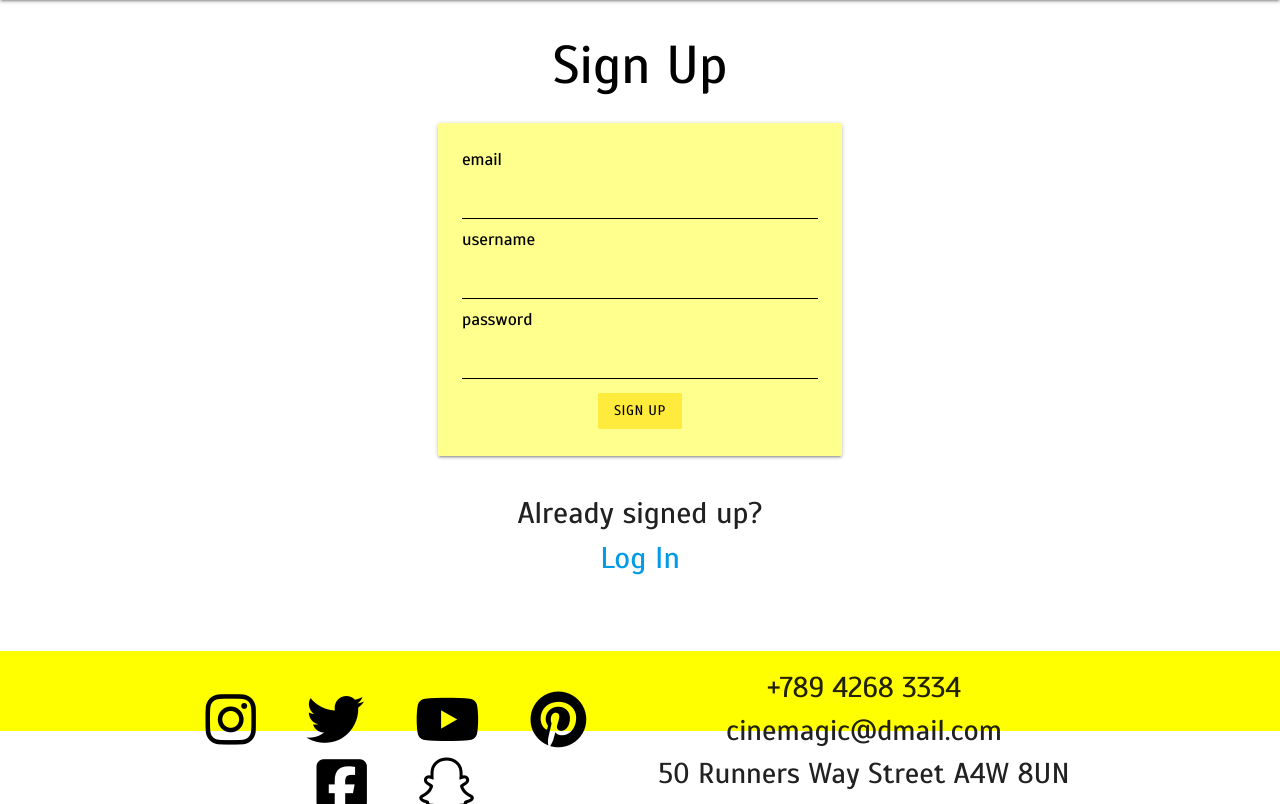
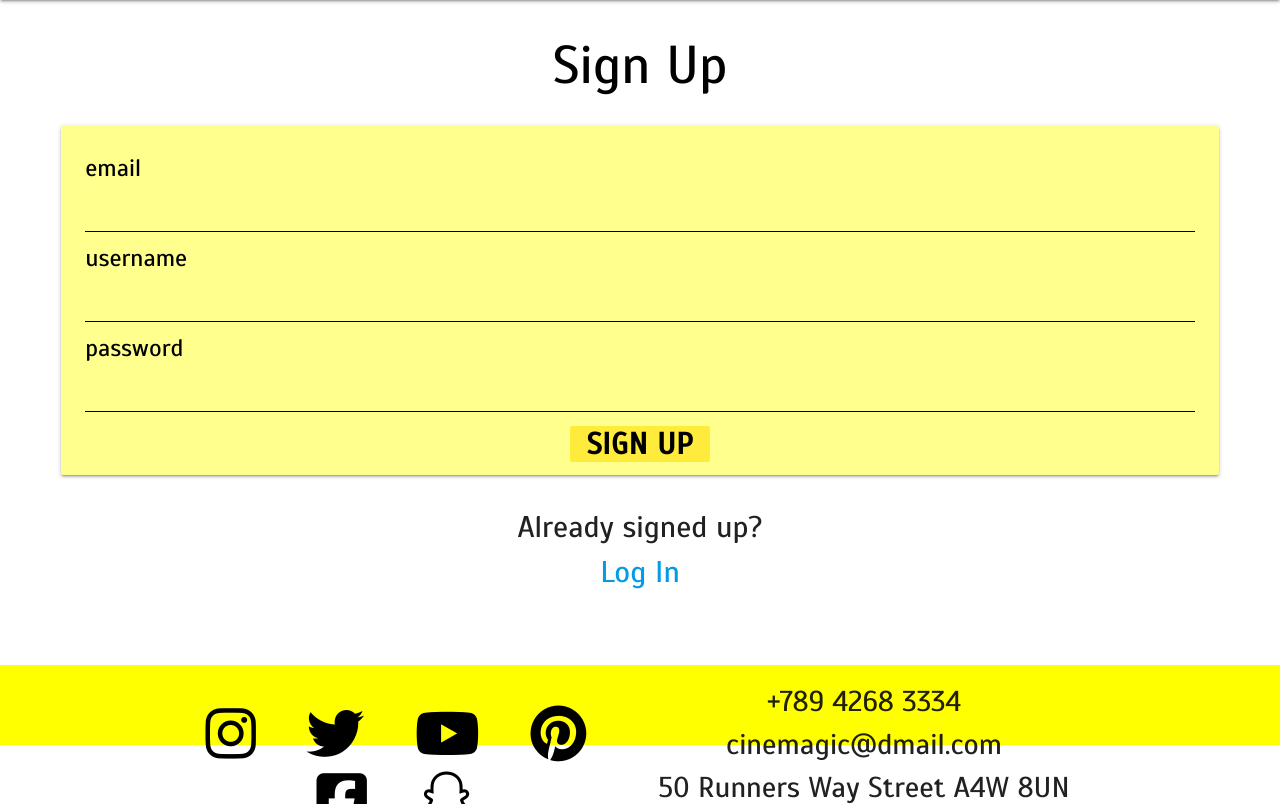
Before and after one commit to VioletViolaVi/Milestone-Project-3, a Flask app: page /signup in a window 1280 px wide. Shown: the part 75-879 px from the top of the page. Run offline with Flask 2, Linux system fonts and the light colour scheme; some libraries are stand-ins or nearby versions.

Commit message:
Make login and signup pages responsive size for large screens.

```diff
--- a/app.py
+++ b/app.py
@@ -80,6 +80,7 @@ def signup():
         # puts new user in session cookie
         session["user"] = request.form.get("username").lower()
         flash("Sign Up Successful!")
+        flash(f"Welcome {request.form.get('username')}!")
         return redirect(url_for("home"))
 
     return render_template("signup.html", page_title="Sign Up")
--- a/static/css/style.css
+++ b/static/css/style.css
@@ -344,6 +349,20 @@ input#password {
     font-size: 1.2em;
   }
 
+  /******************************************* signup/login */
+  .card {
+    margin: 10px 50px;
+  }
+
+.card label{
+    font-size: 1.6em;
+}
+
+.card .card-content {
+    padding: 24px 24px 10px 24px;
+
+}
+
   /******************************************* homepage */
 
   #movieDetails h5,
--- a/templates/signup.html
+++ b/templates/signup.html
@@ -5,22 +5,22 @@
     </div>
 
     <div class="row">
-        <div class="col s12 m4 offset-m4">
+        <div class="col s12">
             <div class="card yellow accent-1">
-                <div class="card-content white-text">
+                <div class="card-content">
                     <form method="POST" action="{{ url_for('signup') }}">
 
 	                    <label for="email" class="black-text">email</label>
-	                    <input id="email" name="email" type="email" size="30" required>
+	                    <input id="email" name="email" type="email" required>
 
 	                    <label for="username" class="black-text">username</label>
-	                    <input id="username" name="username" type="text" size="30" minlength="4" maxlength="14" required>
+	                    <input id="username" name="username" type="text" minlength="4" maxlength="14" required>
 
                         <label for="password" class="black-text">password</label>
                         <input id="password" name="password" type="password" minlength="4" maxlength="14" required>
 
                         <div class="center">
-                            <button type="submit" class="booking-btn modal-close btn btn-flat waves-effect waves-black yellow black-text darken-text-4">SIGN UP</button>
+                            <button type="submit" class="custom-btn modal-close btn btn-flat waves-effect waves-black yellow black-text darken-text-4">SIGN UP</button>
                         </div>
 
                     </form>
```
Also changed, not shown: other parts of static/css/style.css (+67 -62 lines), templates/index.html (+11 -8 lines), templates/login.html (+4 -4 lines), templates/my_bookings.html (+44 -3 lines). Lines whose indentation alone changed are shown as unchanged.
